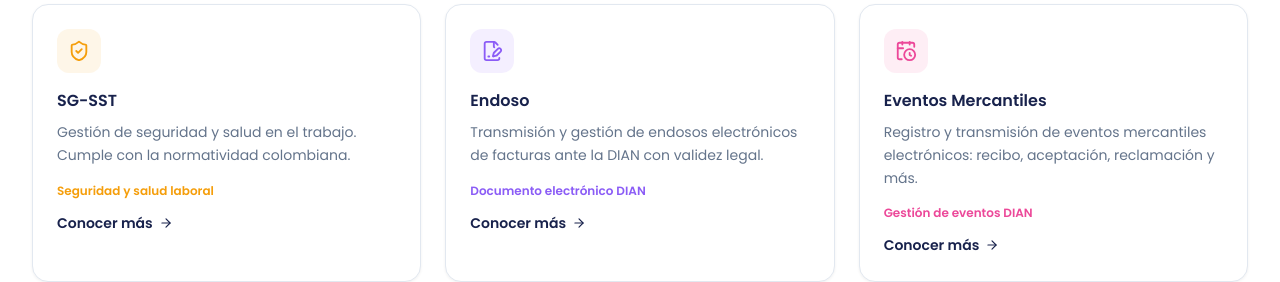
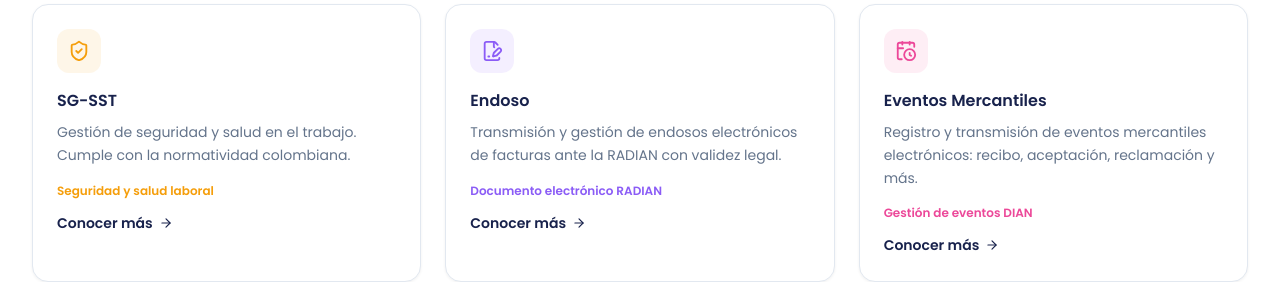
Before and after one commit to semision2022-landing/LandingVentas, a Next.js app: page / in a window 1280 px wide. Shown: the part 2000-2282 px from the top of the page. Built offline with nearby package versions, Linux system fonts and the light colour scheme; no server answers.

Commit message:
Actualizar texto de Endoso a RADIAN

```diff
--- a/components/sections/ServicesSection.tsx
+++ b/components/sections/ServicesSection.tsx
@@ -35,8 +35,8 @@
   {
     icon: FileSignature,
     title: 'Endoso',
-    description: 'Transmisión y gestión de endosos electrónicos de facturas ante la DIAN con validez legal.',
-    price: 'Documento electrónico DIAN',
+    description: 'Transmisión y gestión de endosos electrónicos de facturas ante la RADIAN con validez legal.',
+    price: 'Documento electrónico RADIAN',
     color: '#8B5CF6',
   },
   {
```
